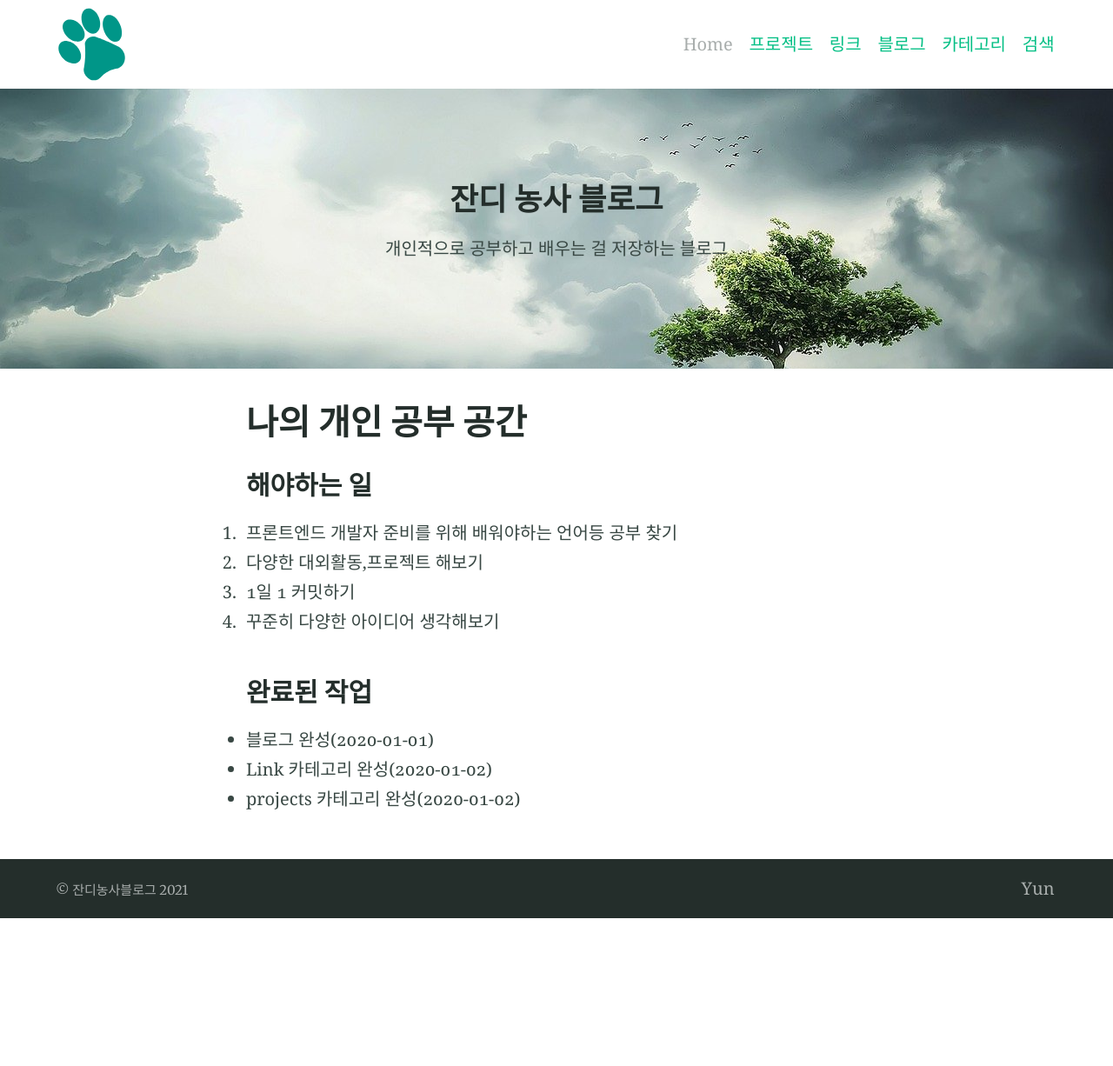
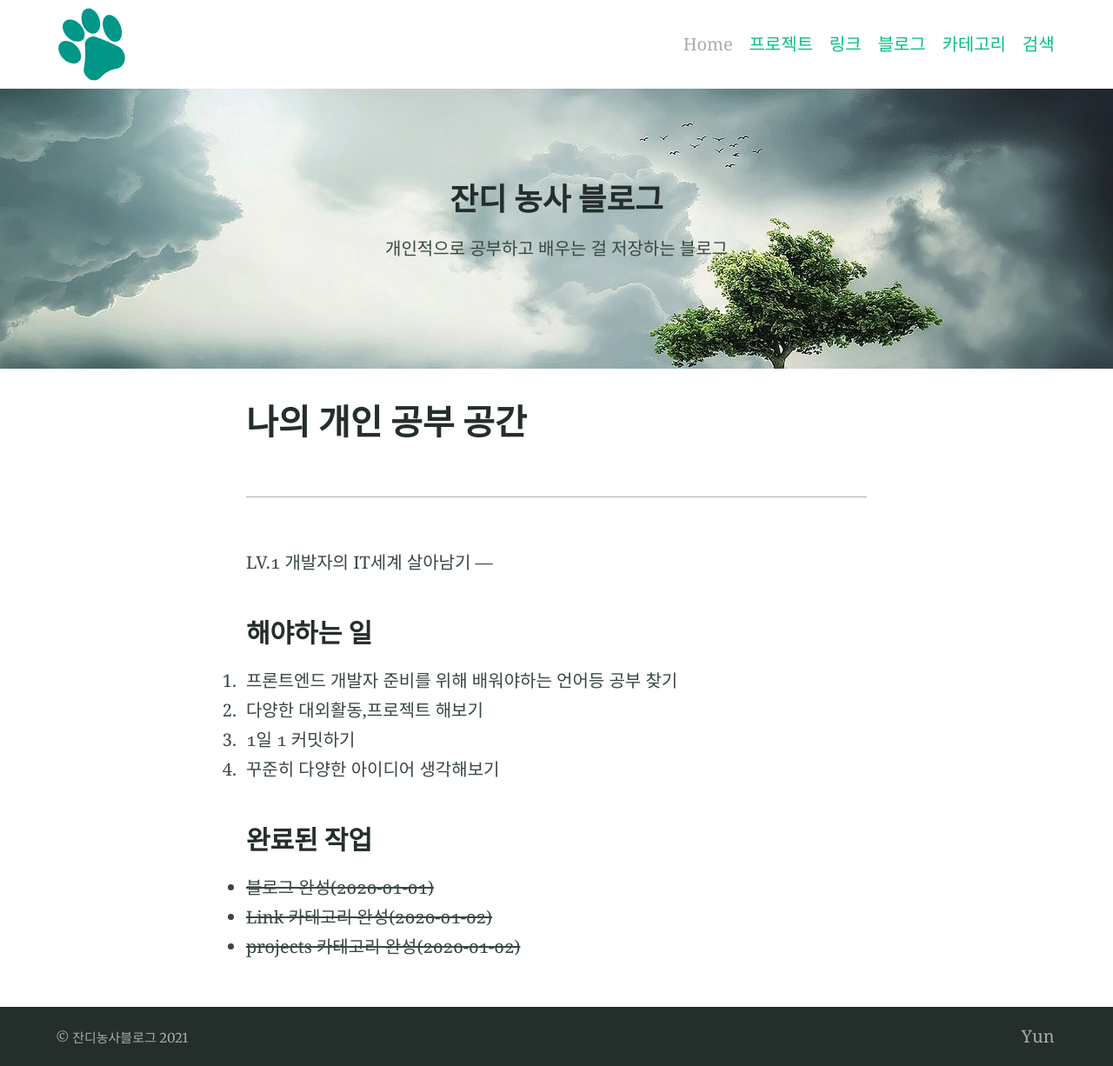
Before and after one commit to EngineerYun/EngineerYun.github.io, a Jekyll site: the page built from index.md, in a window 1280 px wide. Shown: the whole page at 87% size. Built offline with Jekyll 4.4.1, drawn with Linux system fonts in a browser that asks for light colours; before the commit the page ends 1056 px from its top, so only the background shows below that.

Commit message:
index 업데이트

```diff
--- a/index.md
+++ b/index.md
@@ -6,7 +6,9 @@ feature_text: |
 feature_image: "/assets/logos/tree.jpg"
 excerpt: "Alembic is a starting point for [Jekyll](https://jekyllrb.com/) projects. Rather than starting from scratch, this boilerplate is designed to get the ball rolling immediately. Install it, configure it, tweak it, push it."
 ---
-
+---
+LV.1 개발자의 IT세계 살아남기
+---
 
 ### 해야하는 일
 
@@ -16,6 +18,6 @@ excerpt: "Alembic is a starting point for [Jekyll](https://jekyllrb.com/) projec
 4. 꾸준히 다양한 아이디어 생각해보기
 
 ### 완료된 작업
-* 블로그 완성(2020-01-01)
-* Link 카테고리 완성(2020-01-02)
-* projects 카테고리 완성(2020-01-02)
+* ~~블로그 완성(2020-01-01)~~
+* ~~Link 카테고리 완성(2020-01-02)~~
+* ~~projects 카테고리 완성(2020-01-02)~~
```
